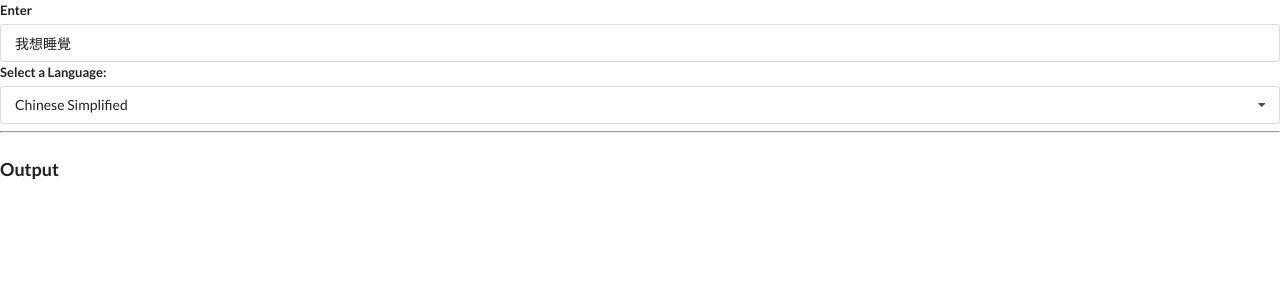
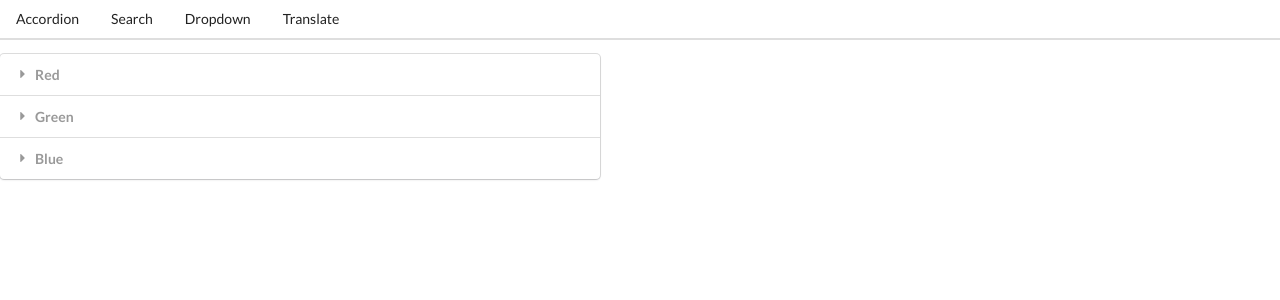
Before and after one commit to ken888686/jsx, a React (Create React App) app: page / in a window 1280 px wide. Shown: the top 300 px of the page. Built offline with nearby package versions, Linux system fonts and the light colour scheme.

Commit message:
create Header and switch different pages

```diff
--- a/src/App.js
+++ b/src/App.js
@@ -1,8 +1,12 @@
 import React, { useState } from "react";
+import Accordion from "./components/Accordion";
+import Search from "./components/Search";
 import Dropdown from "./components/Dropdown";
 import Translate from "./components/Translate";
+import Route from "./components/Route";
+import Header from "./components/Header";
 
-const options = [
+const options_1 = [
   {
     label: "Red",
     value: "red",
@@ -17,10 +21,47 @@ const options = [
   },
 ];
 
+const options_2 = [
+  {
+    title: "Red",
+    content: "red",
+  },
+  {
+    title: "Green",
+    content: "green",
+  },
+  {
+    title: "Blue",
+    content: "blue",
+  },
+];
+
 const App = () => {
+  const onSelectedChange = () => {
+    console.log("onSelectedChange");
+  };
+
   return (
     <div>
-      <Translate />
+      <Header />
+      <Route path="/">
+        <Accordion items={options_2} />
+      </Route>
+      <Route path="/search">
+        <Search />
+      </Route>
+      <Route path="/dropdown">
+        <Dropdown
+          items={options_2}
+          label="Hi"
+          selected={options_1[0]}
+          onSelectedChange={onSelectedChange}
+          options={options_1}
+        />
+      </Route>
+      <Route path="/translate">
+        <Translate items={options_2} />
+      </Route>
     </div>
   );
 };
--- /dev/null
+++ b/src/components/Header.js
@@ -0,0 +1,23 @@
+import React from "react";
+import Link from "./Link";
+
+const Header = () => {
+  return (
+    <div className="ui secondary pointing menu">
+      <Link href="/" className="item">
+        Accordion
+      </Link>
+      <Link href="/list" className="item">
+        Search
+      </Link>
+      <Link href="/dropdown" className="item">
+        Dropdown
+      </Link>
+      <Link href="/translate" className="item">
+        Translate
+      </Link>
+    </div>
+  );
+};
+
+export default Header;
--- /dev/null
+++ b/src/components/Link.js
@@ -0,0 +1,22 @@
+import React from "react";
+
+const Link = ({ href, className, children }) => {
+  const onClick = (event) => {
+    if (event.metaKey || event.ctrlKey) {
+      return;
+    }
+
+    event.preventDefault();
+    window.history.pushState({}, "", href);
+    const navEvent = new PopStateEvent("popstate");
+    window.dispatchEvent(navEvent);
+  };
+
+  return (
+    <a onClick={onClick} href={href} className={className}>
+      {children}
+    </a>
+  );
+};
+
+export default Link;
--- /dev/null
+++ b/src/components/Route.js
@@ -0,0 +1,21 @@
+import { useEffect, useState } from "react";
+
+const Route = ({ path, children }) => {
+  const [currentPath, setCurrentPath] = useState(window.location.pathname);
+
+  useEffect(() => {
+    const onLocationChange = () => {
+      setCurrentPath(window.location.pathname);
+    };
+
+    window.addEventListener("popstate", onLocationChange);
+
+    return () => {
+      window.removeEventListener("popstate", onLocationChange);
+    };
+  }, []);
+
+  return currentPath === path ? children : null;
+};
+
+export default Route;
```
